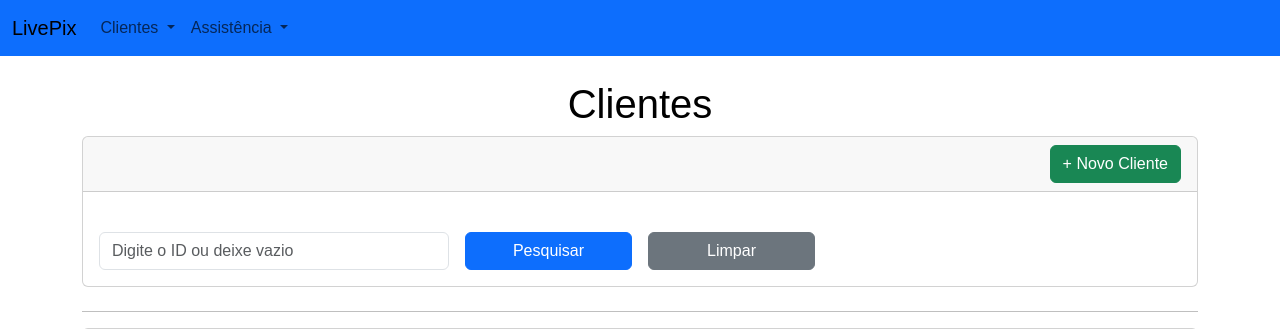
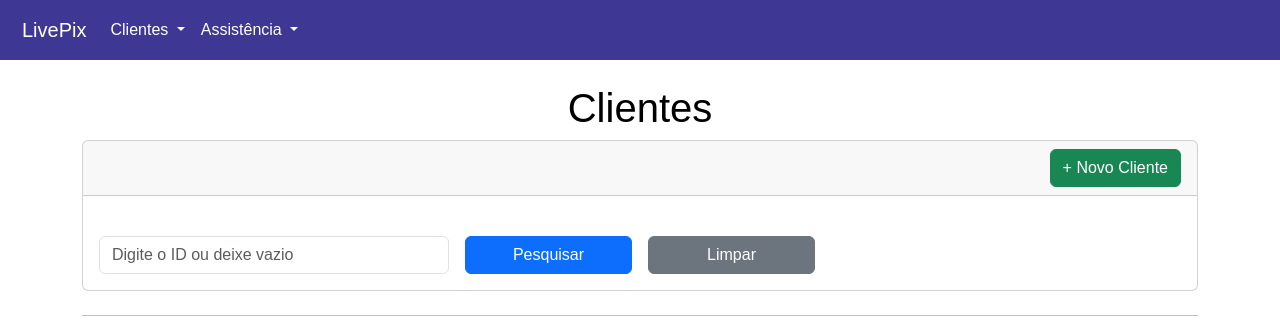
Before and after one commit to edusist/projeto_livepix, a PHP site: page / in a window 1280 px wide. Shown: the top 329 px of the page. Run offline with PHP 8.4, Linux system fonts and the light colour scheme; data comes from the database, SQL or seed files in the repository; data that the repository does not hold is empty.

Commit message:
Alteração da cor da navbar*/

```diff
--- a/app/views/layout/header.php
+++ b/app/views/layout/header.php
@@ -5,13 +5,12 @@
     <title>Sistema LivePix</title>
 
     <link href="https://cdn.jsdelivr.net/npm/bootstrap@5.3.2/dist/css/bootstrap.min.css" rel="stylesheet">
-    <link href="/../../../public/css/style.css" rel="stylesheet">
+    <link href="/public/css/style.css" rel="stylesheet">
 
 </head>
-
 <body>
 
-<nav class="navbar navbar-expand-lg bg-primary mb-4">
+<nav class="navbar navbar-expand-lg mb-4 navbar-custom">
   <div class="container-fluid">
 
     <a class="navbar-brand" href="/">LivePix</a>
@@ -25,10 +24,10 @@
 
         <!-- MENU CLIENTES -->
         <li class="nav-item dropdown">
-          <a class="nav-link dropdown-toggle" href="#" id="navbarDropdown" role="button" data-bs-toggle="dropdown">
+          <a class="nav-link dropdown-toggle" href="#" id="dropdownClientes" role="button" data-bs-toggle="dropdown">
             Clientes
           </a>
-          <ul class="dropdown-menu">
+          <ul class="dropdown-menu" aria-labelledby="dropdownClientes">
             <li><a class="dropdown-item" href="/cliente/listar">Listar Clientes</a></li>
             <li><a class="dropdown-item" href="/cliente/cadastrar">Cadastrar Cliente</a></li>
           </ul>
@@ -36,10 +35,10 @@
 
         <!-- MENU ASSISTÊNCIA -->
         <li class="nav-item dropdown">
-          <a class="nav-link dropdown-toggle" href="#" id="navbarDropdown" role="button" data-bs-toggle="dropdown">
+          <a class="nav-link dropdown-toggle" href="#" id="dropdownAssistencia" role="button" data-bs-toggle="dropdown">
             Assistência
           </a>
-          <ul class="dropdown-menu">
+          <ul class="dropdown-menu" aria-labelledby="dropdownAssistencia">
             <li><a class="dropdown-item" href="/assistencia/listar">Listar Assistências</a></li>
             <li><a class="dropdown-item" href="/assistencia/cadastrar">Cadastrar Assistência</a></li>
           </ul>
--- a/public/css/style.css
+++ b/public/css/style.css
@@ -14,3 +14,25 @@ a.voltar{
     font-size: 2rem;
 	color: #252f44;
 }
+.navbar-custom {
+    background-color: #3E3794!important; /* COR DA NAVBAR */
+	padding: 10px;
+}
+
+.navbar-custom .nav-link,
+.navbar-custom .navbar-brand,
+.navbar-custom .dropdown-item {
+    color: #fff ; /* links brancos */
+}
+
+.navbar-custom .dropdown-menu {
+    background-color: #3e3794!important; /* fundo do dropdown */
+}
+
+.navbar-custom .dropdown-item {
+    color: #fff !important; /* texto branco no dropdown */
+}
+
+.navbar-custom .dropdown-item:hover {
+    background-color: #69A5D9 !important; /* hover bonito */
+}
```
